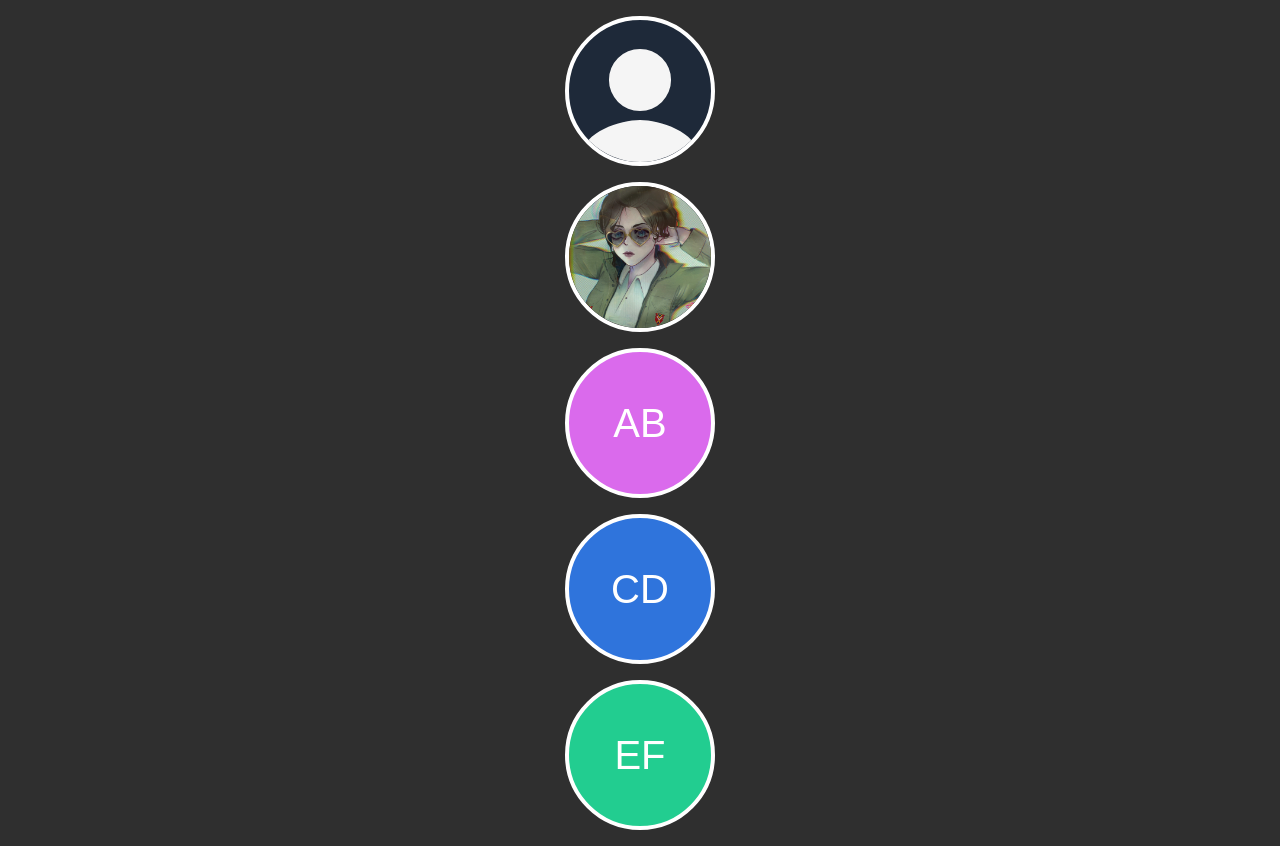
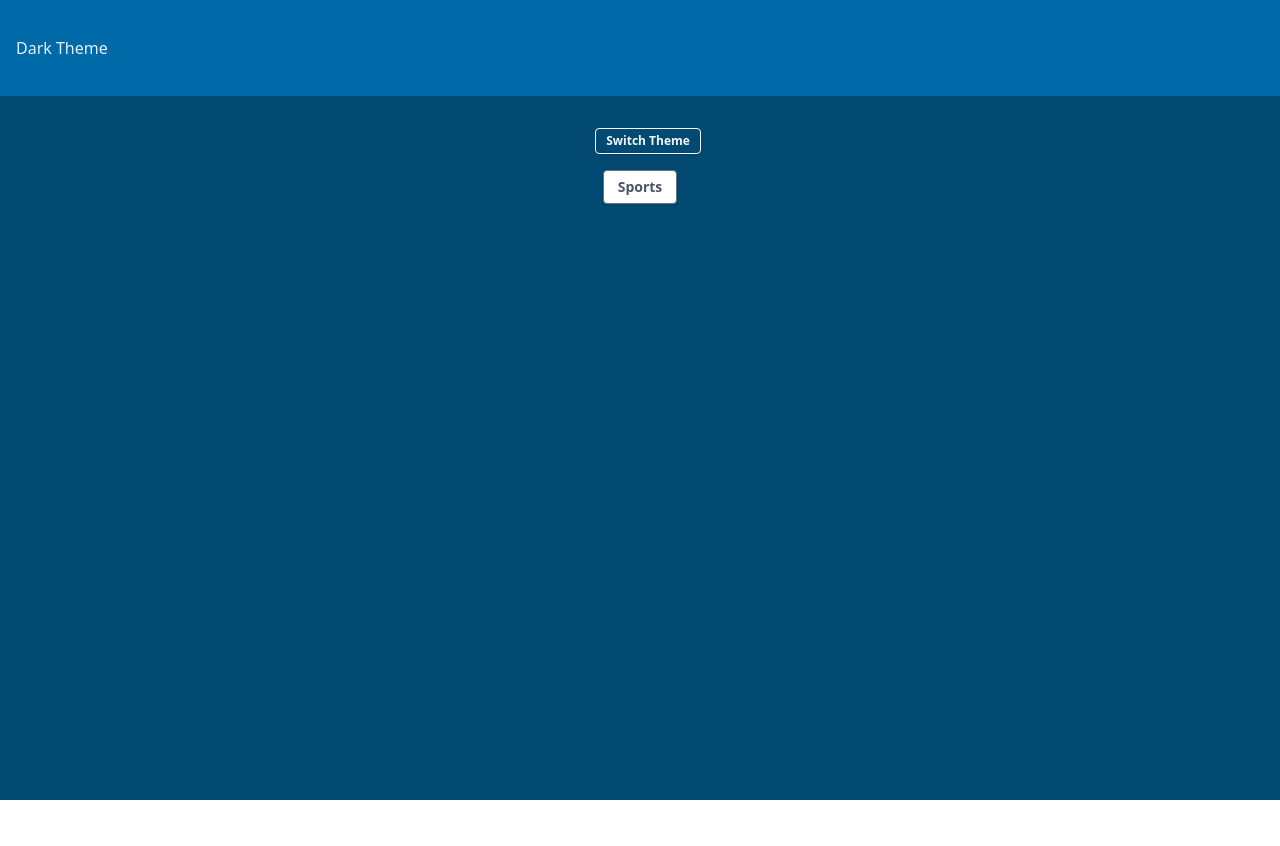
Before and after one commit to MariamRazmadze/reusability, a React (Vite) app: page / in a window 1280 px wide. After the commit the page ends 800 px from the top, so only its background shows below. Built offline with nearby package versions, Linux system fonts and the light colour scheme.

Commit message:
add theme-switch and dropdown menu using context

```diff
--- a/src/App.tsx
+++ b/src/App.tsx
@@ -1,14 +1,44 @@
-import Avatar from "./components/Avatar";
+import React, { useState } from "react";
+import Header from "./components/Theme/Header";
+import SwitchThemeButton from "./components/Theme/SwitchThemeButton";
+import DropdownComponent from "./components/Menu/DropdownComponent";
+
+type ThemeContextType = {
+  theme: string;
+  toggleTheme: () => void;
+};
+
+const ThemeContext = React.createContext<ThemeContextType>({
+  theme: "light",
+  toggleTheme: () => {},
+});
 
 function App() {
+  const [theme, setTheme] = useState("dark");
+
+  function toggleTheme() {
+    setTheme((prevTheme) => (prevTheme === "light" ? "dark" : "light"));
+  }
+
   return (
-    <main>
-      <Avatar />
-      <Avatar src="/darlene.jpg" alt="avatar" />
-      <Avatar colorClass="pink">AB</Avatar>
-      <Avatar colorClass="blue">CD</Avatar>
-      <Avatar colorClass="green">EF</Avatar>
-    </main>
+    <ThemeContext.Provider value={{ theme, toggleTheme }}>
+      <div
+        className={`
+          min-h-screen flex flex-col items-center gap-4
+          ${
+            theme === "dark"
+              ? "bg-sky-900 text-sky-50"
+              : "bg-sky-50 text-sky-900"
+          }
+        `}
+      >
+        <Header />
+        <SwitchThemeButton />
+        <DropdownComponent />
+      </div>
+    </ThemeContext.Provider>
   );
 }
 export default App;
+
+export { ThemeContext };
--- a/src/components/Button.tsx
+++ b/src/components/Button.tsx
@@ -26,7 +26,7 @@ export default function Button({
   return (
     <button
       {...rest}
-      className={`${sizeClasses} ${variantClasses} rounded font-semibold ${className}`}
+      className={`${sizeClasses} ${variantClasses} rounded font-semibold cursor-pointer ${className}`}
     >
       {children}
     </button>
--- /dev/null
+++ b/src/components/Menu/DropdownComponent.tsx
@@ -0,0 +1,18 @@
+import Menu from "./Menu";
+import MenuButton from "./MenuButton";
+import MenuDropdown from "./MenuDropdown";
+import MenuItem from "./MenuItem";
+
+export default function DropdownComponent() {
+  const sports = ["Tennis", "Pickleball", "Racquetball", "Squash"];
+  return (
+    <Menu>
+      <MenuButton>Sports</MenuButton>
+      <MenuDropdown>
+        {sports.map((sport) => (
+          <MenuItem key={sport}>{sport}</MenuItem>
+        ))}
+      </MenuDropdown>
+    </Menu>
+  );
+}
--- /dev/null
+++ b/src/components/Menu/Menu.tsx
@@ -0,0 +1,30 @@
+import React, { useState } from "react";
+
+type MenuContextType = {
+  open: boolean;
+  toggleMenu: () => void;
+};
+
+const MenuContext = React.createContext<MenuContextType>({
+  open: false,
+  toggleMenu: () => {},
+});
+
+export default function Menu({ children }: { children: React.ReactNode }) {
+  const [open, setOpen] = useState(false);
+
+  function toggleMenu() {
+    setOpen((prevOpen) => !prevOpen);
+    console.log(open);
+  }
+
+  return (
+    <MenuContext.Provider value={{ open, toggleMenu }}>
+      <div className="relative inline-block" role="menu">
+        {children}
+      </div>
+    </MenuContext.Provider>
+  );
+}
+
+export { MenuContext };
--- /dev/null
+++ b/src/components/Menu/MenuButton.tsx
@@ -0,0 +1,13 @@
+import type { ReactNode } from "react";
+import Button from "../Button";
+import { useContext } from "react";
+import { MenuContext } from "./Menu";
+
+export default function MenuButton({ children }: { children: ReactNode }) {
+  const { toggleMenu } = useContext(MenuContext);
+  return (
+    <Button className="bg-white" onClick={toggleMenu}>
+      {children}
+    </Button>
+  );
+}
--- /dev/null
+++ b/src/components/Menu/MenuDropdown.tsx
@@ -0,0 +1,16 @@
+import React from "react";
+import { MenuContext } from "./Menu";
+import { useContext } from "react";
+
+export default function MenuDropdown({
+  children,
+}: {
+  children: React.ReactNode;
+}) {
+  const { open } = useContext(MenuContext);
+  return open ? (
+    <div className="absolute left-0 mt-[3px] bg-white border border-gray-500 rounded-md">
+      {children}
+    </div>
+  ) : null;
+}
--- /dev/null
+++ b/src/components/Menu/MenuItem.tsx
@@ -0,0 +1,9 @@
+import React from "react";
+
+export default function MenuItem({ children }: { children: React.ReactNode }) {
+  return (
+    <div className="text-gray-600 px-3 py-3 cursor-pointer min-w-[100px] flex justify-center items-center select-none hover:bg-gray-100 not-last:border-b not-last:border-gray-500 first:rounded-t-md last:rounded-b-md">
+      {children}
+    </div>
+  );
+}
--- /dev/null
+++ b/src/components/Theme/Header.tsx
@@ -0,0 +1,21 @@
+import { useContext } from "react";
+import { ThemeContext } from "../../App";
+
+export default function Header() {
+  const { theme } = useContext(ThemeContext);
+
+  return (
+    <header
+      className={`
+        h-24 w-full flex items-center pl-4
+        ${
+          theme === "light"
+            ? "bg-sky-100 text-sky-900"
+            : "bg-sky-700 text-sky-100"
+        }
+      `}
+    >
+      <h1 className="m-0">{theme[0].toUpperCase() + theme.slice(1)} Theme</h1>
+    </header>
+  );
+}
--- /dev/null
+++ b/src/components/Theme/SwitchThemeButton.tsx
@@ -0,0 +1,24 @@
+import Button from "../Button";
+import { useContext } from "react";
+import { ThemeContext } from "../../App";
+
+export default function SwitchThemeButton() {
+  const { theme, toggleTheme } = useContext(ThemeContext);
+  return (
+    <Button
+      className={`
+        ml-4 mt-4 shadow-sm focus:outline-none
+        ${
+          theme === "dark"
+            ? "border-sky-50 bg-sky-900 text-sky-50"
+            : "border-sky-900 bg-sky-50 text-sky-900"
+        }
+      `}
+      size="sm"
+      variant="danger"
+      onClick={toggleTheme}
+    >
+      Switch Theme
+    </Button>
+  );
+}
--- a/src/index.css
+++ b/src/index.css
@@ -1,17 +1 @@
 @import "tailwindcss";
-
-main {
-  min-height: 100vh;
-  width: 100vw;
-  display: flex;
-  flex-direction: column;
-  justify-content: center;
-  align-items: center;
-  padding: 1rem;
-  gap: 1rem;
-}
-
-body {
-  background-color: #2f2f2f;
-  overflow-x: hidden;
-}
```
